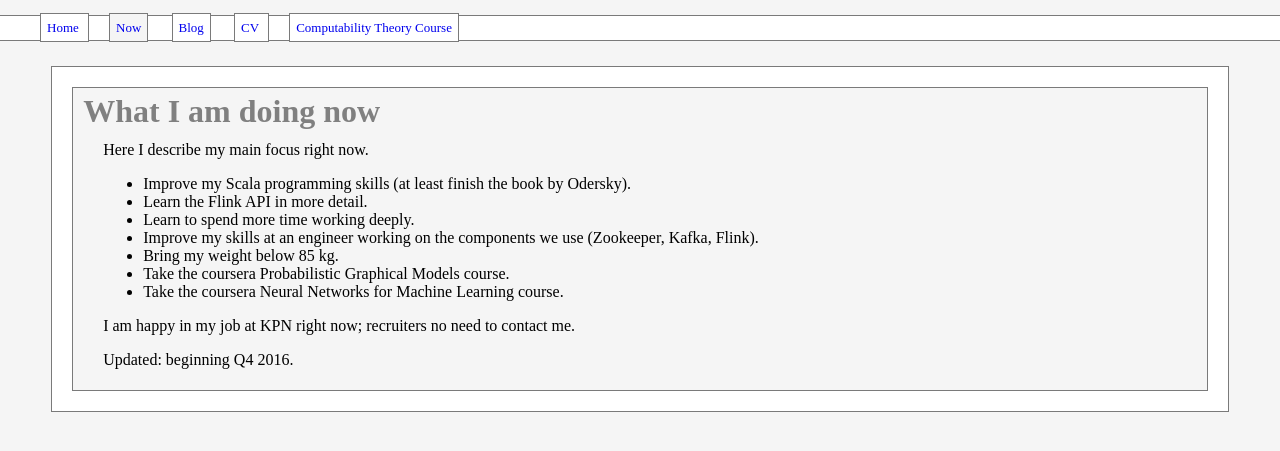
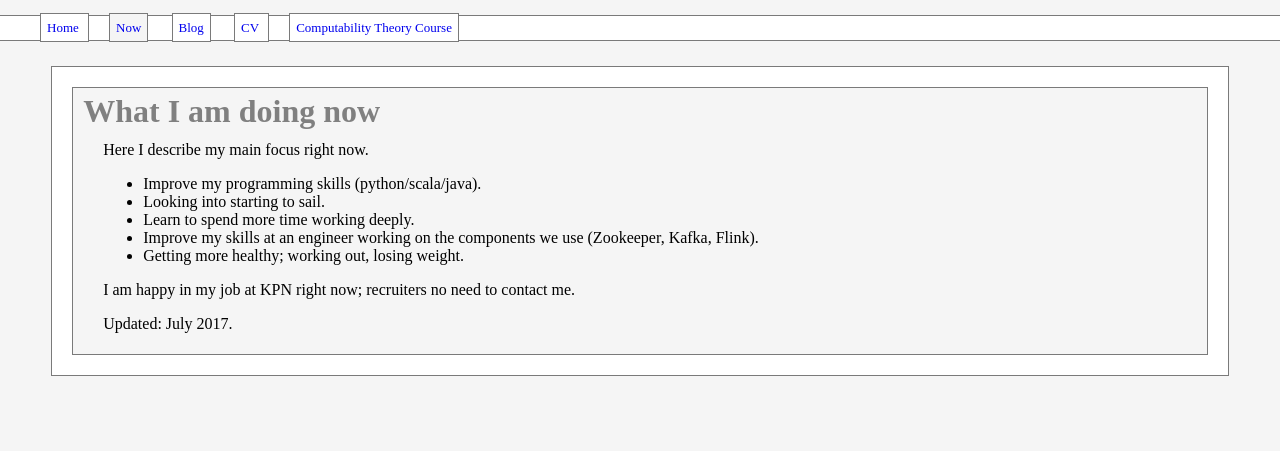
Before and after one commit to kasterma/kasterma.github.io, a Jekyll site: the page built from now.html, in a window 1280 px wide. Shown: the top 451 px of the page. Built offline with Jekyll 4.4.1, drawn with Linux system fonts in a browser that asks for light colours; Markdown is read by kramdown in place of the engine named in the settings.

Commit message:
Update now

```diff
--- a/now.html
+++ b/now.html
@@ -19,10 +19,10 @@ title: Bart Kastermans' Now Page
 
 <ul>
   <li>
-    Improve my Scala programming skills (at least finish the book by Odersky).
+    Improve my programming skills (python/scala/java).
   </li>
   <li>
-    Learn the Flink API in more detail.
+    Looking into starting to sail.
   </li>
   <li>
     Learn to spend more time working deeply.
@@ -32,13 +32,7 @@ title: Bart Kastermans' Now Page
     Kafka, Flink).
   </li>
   <li>
-    Bring my weight below 85 kg.
-  </li>
-  <li>
-    Take the coursera Probabilistic Graphical Models course.
-  </li>
-  <li>
-    Take the coursera Neural Networks for Machine Learning course.
+    Getting more healthy; working out, losing weight.
   </li>
 </ul>
 
@@ -47,7 +41,7 @@ title: Bart Kastermans' Now Page
 </p>
 
 <p>
-  Updated: beginning Q4 2016.
+  Updated: July 2017.
 </p>
 
 </div>
```
